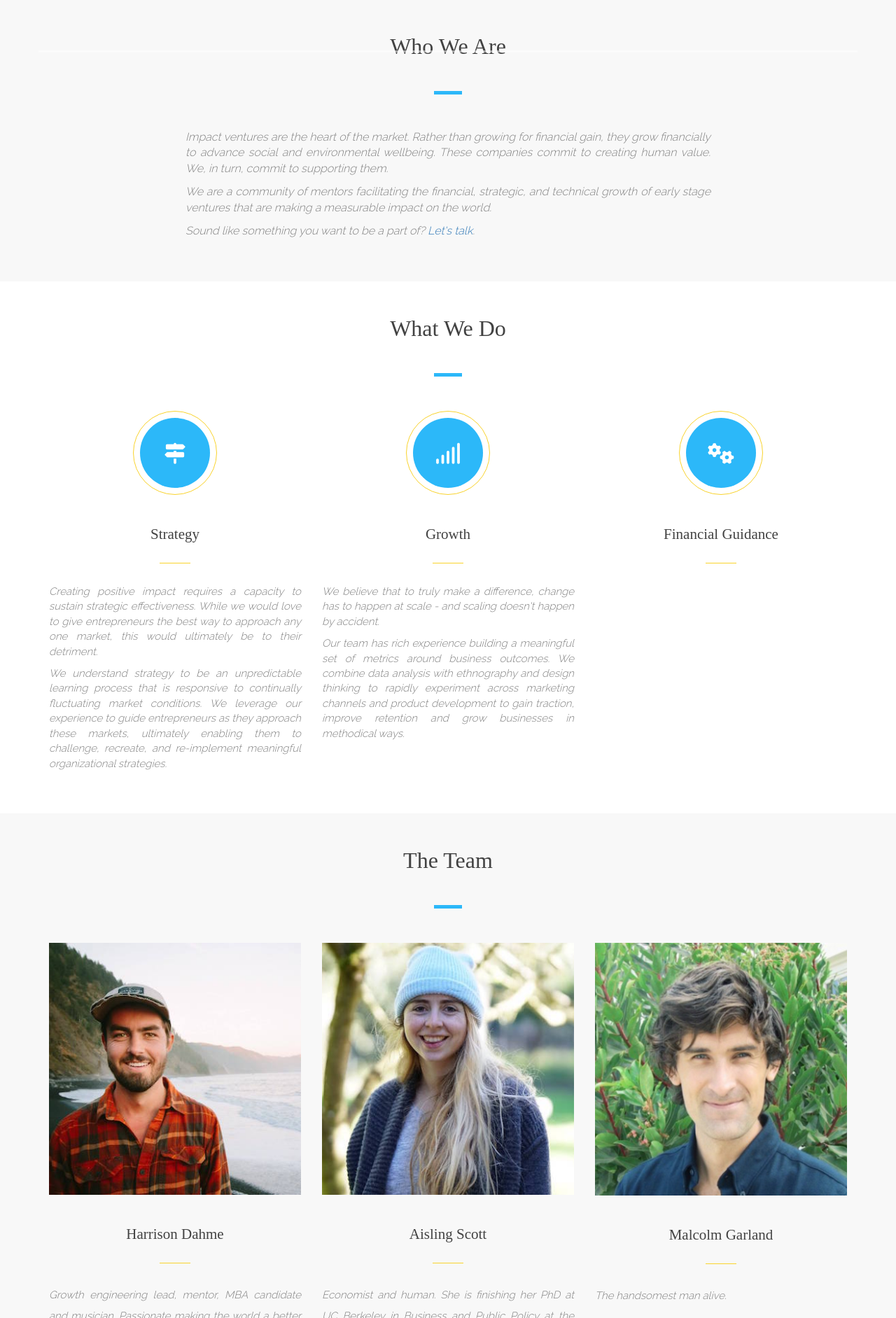
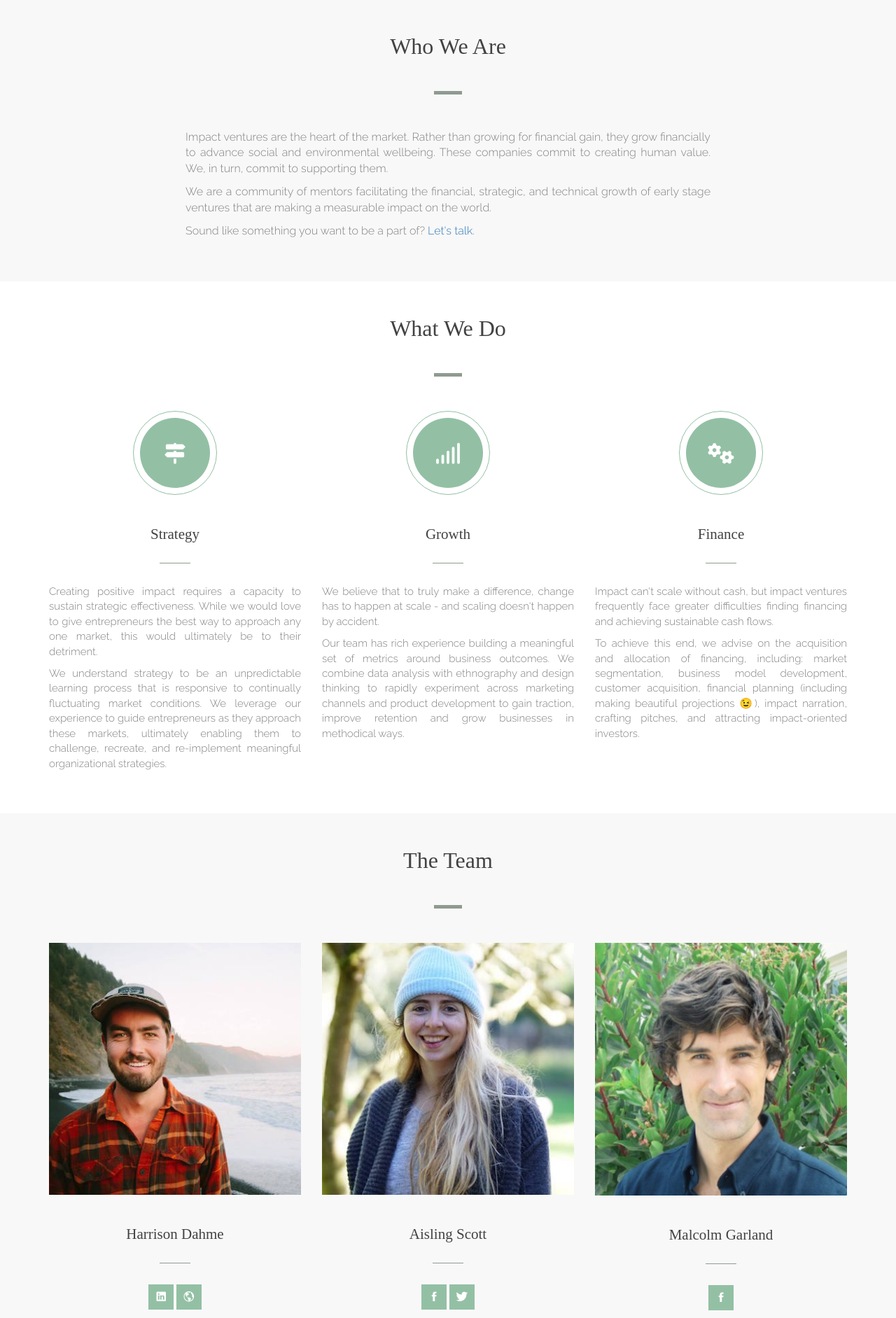
Before and after one commit to hdahme/goodvibes, a Flask app: page / in a window 1280 px wide. Shown: the part 816-2699 px from the top of the page at 70% size. Run offline with Flask 2, Linux system fonts and the light colour scheme; parts of the project's set-up code (start-up, migrations or seed data) failed here and were passed over; some libraries are stand-ins or nearby versions.

Commit message:
More design changes

```diff
--- a/flask-app/main.py
+++ b/flask-app/main.py
@@ -12,22 +12,27 @@ client = MailChimp(settings.MAILCHIMP_USER, settings.MAILCHIMP_KEY)
 def index():
     return render_template('index.html')
 
-@app.route('/subscribed') #, methods=['POST']
+@app.route('/subscribed', methods=['POST'])
 def subscribed():
     return render_template('subscribed.html')
 
-    # first_name = request.form['first-name']
-    # last_name = request.form['last-name']
-    # email = request.form['user-email']
-    #
-    # client.lists.members.create('fc1aa56de1', {
-    #     'email_address': email,
-    #     'status': 'subscribed',
-    #     'merge_fields': {
-    #         'FNAME': first_name,
-    #         'LNAME': last_name,
-    #     },
-    # })
+    first_name = request.form['first-name']
+    last_name = request.form['last-name']
+    email = request.form['user-email']
+
+    client.lists.members.create('fc1aa56de1', {
+        'email_address': email,
+        'status': 'subscribed',
+        'merge_fields': {
+            'FNAME': first_name,
+            'LNAME': last_name,
+        },
+    })
+
+    return render_template(
+        'subscribed.html',
+        fname=first_name
+    )
 
 
 @app.errorhandler(500)
--- a/flask-app/static/css/style.css
+++ b/flask-app/static/css/style.css
@@ -18,6 +18,7 @@ or
 #2cf96c Aqua green
 #2cf9d3 Teal
 #2cb8f9 Blue
+#8e9b90 Gray
 */
 body{
 	font-family: 'Raleway', serif;
@@ -40,7 +41,7 @@ h3{
 }
 p{
 	font-size: 16px;
-	font-style: italic;
+	/*font-style: italic;*/
 	color: #818181;
 }
 a{
@@ -65,14 +66,14 @@ section{
 	content: '';
 	height: 5px;
 	width: 40px;
-	background-color: #2CB8F9;
+	background-color: #8e9b90;
 	position: absolute;
 	top: 81px;
 	left: calc(50% - 20px);
 }
 
-.emoji span{
-	font-style: oblique;
+.emoji{
+	font-style: normal;
 }
 
 
@@ -156,7 +157,7 @@ section{
 	content: '';
 	height: 100%;
 	width: 100%;
-	background-color: rgba(255, 255, 255, 0.5);
+	background-color: rgba(255, 255, 255, 0.1);
 	left: 0;
 	top: 0;
 }
@@ -173,7 +174,7 @@ section{
 	margin-bottom: 45px;
 }
 .vira-card .vira-card-header .card-icon{
-	border: 1px solid #F9D32C;
+	border: 1px solid #93c0a4;
 	border-radius: 100%;
 	display: inline-block;
 	height: 120px;
@@ -189,7 +190,7 @@ section{
 	content: '';
 	height: 100px;
 	width: 100px;
-	background-color: #2CB8F9;
+	background-color: #93c0a4;
 	border-radius: 100%;
 	position: absolute;
 	top: 9px;
@@ -209,7 +210,7 @@ section{
 	content: '';
 	height: 1px;
 	width: 44px;
-	background-color: #f9d32c;
+	background-color: #8e9b90;
 	position: absolute;
 	top: 52px;
 	left: calc(50% - 22px);
@@ -280,9 +281,9 @@ section{
 .social-icons ul a li{
 	display: inline-block;
 	list-style-type: none;
-    border: 2px solid #2CB8F9;
+    border: 2px solid #93c0a4;
     margin-right: 10px;
-    background-color: #2CB8F9;
+    background-color: #93c0a4;
     color: #fff;
 	font-size: 18px;
     line-height: 32px;
@@ -292,7 +293,7 @@ section{
 	margin-right: 0;
 }
 .social-icons ul a:hover li{
-	color: #2CB8F9;
+	color: #93c0a4;
 	background-color: #fff;
 }
 
@@ -366,7 +367,7 @@ section{
 
 /*Home page*/
 .header{
-	background-image: url(../images/yosemite-fog.jpg);
+	background-image: url(../images/redwoods.jpg);
 	height: 100vh;
 	position: relative;
 	min-height: 659px;
@@ -377,12 +378,13 @@ section{
 	display: table;
 	text-align: center;
 	width: 100%;
+	/*border-bottom: 3px solid rgba(255, 255, 255, 0.5);*/
 }
 .intro{
 	display: table-cell;
 	vertical-align: middle;
-	border-top: 3px solid rgba(255, 255, 255, 0.5);
-	border-bottom: 3px solid rgba(255, 255, 255, 0.5);
+	/*border-top: 3px solid rgba(255, 255, 255, 0.5);
+	border-bottom: 3px solid rgba(255, 255, 255, 0.5);*/
 }
 .header h1{
 	margin: 0;
@@ -390,7 +392,7 @@ section{
 	font-weight: 600;
 }
 .header h1, .header h2, .header p{
-	color: #fff;
+	color: #FFF;
 	letter-spacing: 2px;
 	font-family: 'Raleway', serif;
 }
@@ -491,7 +493,7 @@ section{
 }
 
 .subscribe{
-	background-image: url(../images/mammoth-mountains-small.jpg);
+	background-image: url(../images/redwoods-small.jpg);
 }
 .subscribe .vira-btn{
 	margin-bottom: 0;
@@ -509,6 +511,9 @@ section{
 	font-size: 32px;
 	margin-bottom: 35px;
 	font-style: normal;
+}
+.subscribe .email-help {
+	color: #fff;
 }
 .subscribe .form-control{
     width: 320px;
@@ -544,7 +549,7 @@ section{
 .footer{
 	background-color: #202020;
 	text-align: center;
-	padding: 60px 0;
+	padding: 20px 0;
 }
 .footer span{
 	color: #2CB8F9;
--- a/flask-app/templates/index.html
+++ b/flask-app/templates/index.html
@@ -145,9 +145,17 @@
                                     </div>
                                 </div>
                                 <div class="vira-card-content">
-                                    <h3>Financial Guidance</h3>
+                                    <h3>Finance</h3>
                                     <p>
-
+                                      Impact can't scale without cash, but impact ventures frequently face greater
+                                      difficulties finding financing and achieving sustainable cash flows.
+                                    </p>
+                                    <p>
+                                      To achieve this end, we advise on the acquisition and allocation of financing,
+                                      including: market segmentation, business model development, customer acquisition,
+                                      financial planning (including making beautiful projections
+                                      <span class="emoji">😉</span>), impact narration,
+                                      crafting pitches, and attracting impact-oriented investors.
                                     </p>
                                 </div>
                             </div>
@@ -166,18 +174,18 @@
                                 </div>
                                 <div class="vira-card-content">
                                     <h3>Harrison Dahme</h3>
+                                    <div class="social-icons">
+                                        <ul>
+                                            <a href="http://www.linkedin.com/in/hdahme"><li><span class="ion-social-linkedin"></span></li></a>
+                                            <a href="http://www.dahme.ca"><li><span class="ion-android-globe"></span></li></a>
+                                        </ul>
+                                    </div>
                                     <p>
                                        Growth engineering lead, mentor, MBA candidate and musician. Passionate
                                        making the world a better place, taking care of each other, and building things.
                                        Also fancies a good climb.
                                        <span class="emoji">🌄</span>
                                     </p>
-                                    <div class="social-icons">
-                                        <ul>
-                                            <a href="http://www.linkedin.com/in/hdahme"><li><span class="ion-social-linkedin"></span></li></a>
-                                            <a href="http://www.dahme.ca"><li><span class="ion-android-globe"></span></li></a>
-                                        </ul>
-                                    </div>
                                 </div>
                             </div>
                         </div>
@@ -188,18 +196,18 @@
                                 </div>
                                 <div class="vira-card-content">
                                     <h3>Aisling Scott</h3>
+                                    <div class="social-icons">
+                                        <ul>
+                                            <a href="#"><li><span class="ion-social-facebook"></span></li></a>
+                                            <a href="#"><li><span class="ion-social-twitter"></span></li></a>
+                                        </ul>
+                                    </div>
                                     <p>
                                         Economist and human. She is finishing her PhD at UC Berkeley in
                                         Business and Public Policy at the Haas School of Business, loves
                                         statistics, data and game theory. She is passionate about connecting
                                         others and integrating knowledge into the ethos of organizational structures.
                                     </p>
-                                    <div class="social-icons">
-                                        <ul>
-                                            <a href="#"><li><span class="ion-social-facebook"></span></li></a>
-                                            <a href="#"><li><span class="ion-social-twitter"></span></li></a>
-                                        </ul>
-                                    </div>
                                 </div>
                             </div>
                         </div>
@@ -210,14 +218,16 @@
                                 </div>
                                 <div class="vira-card-content">
                                     <h3>Malcolm Garland</h3>
-                                    <p>
-                                        The handsomest man alive.
-                                    </p>
                                     <div class="social-icons">
                                         <ul>
                                             <a href="#"><li><span class="ion-social-facebook"></span></li></a>
                                         </ul>
                                     </div>
+                                    <p>
+                                        Wakes up thinking about impact ventures; falls asleep thinking about
+                                        impact ventures. Works in impact finance; studies impact finance.
+                                        Lives for community, insight, and regenerative economies.
+                                    </p>
                                 </div>
                             </div>
                         </div>
@@ -230,15 +240,15 @@
                                 </div>
                                 <div class="vira-card-content">
                                     <h3>Brandon Levy</h3>
-                                    <p>
-                                        Also the handsomest man alive.
-                                    </p>
                                     <div class="social-icons">
                                         <ul>
                                             <a href="#"><li><span class="ion-social-facebook"></span></li></a>
 
                                         </ul>
                                     </div>
+                                    <p>
+                                        Also the handsomest man alive.
+                                    </p>
                                 </div>
                             </div>
                         </div>
@@ -257,7 +267,7 @@
                                     <input type="text" class="form-control" id="first-name" name="first-name" placeholder="Your First Name..."><br>
                                     <input type="text" class="form-control" id="last-name" name="last-name" placeholder="Your Last Name..."><br>
                                     <input type="email" class="form-control" id="user-email" name="user-email" aria-describedby="emailHelp" placeholder="Your Email..."><br>
-                                    <small id="emailHelp" class="form-text">We'll never share your email with anyone else.</small>
+                                    <small id="emailHelp" class="form-text email-help">We'll never share your email with anyone else.</small>
                                 </div>
                                 <br>
                                 <button type="submit" class="btn vira-btn">Let's stay connected</button>
--- a/flask-app/templates/subscribed.html
+++ b/flask-app/templates/subscribed.html
@@ -31,7 +31,7 @@
                 <div class="row">
                     <div class="intro-box">
                         <div class="intro">
-                            <h1>Thanks for reaching out Harrison!</h1>
+                            <h1>Thanks for reaching out {{fname}}!</h1>
                             <p>
                               We'll be in touch soon
                               <span class="emoji">😊</span>
```
Also changed, not shown: flask-app/static/images/dana-sunrise-small.jpg (added), flask-app/static/images/hawaii-sunset.jpg, flask-app/static/images/header-background.jpg, flask-app/static/images/redwoods-small.jpg (added), flask-app/static/images/redwoods.jpg, flask-app/static/images/yosemite-fog.jpg (renamed from flask-app/static/images/yosemite-fog.jpeg).
